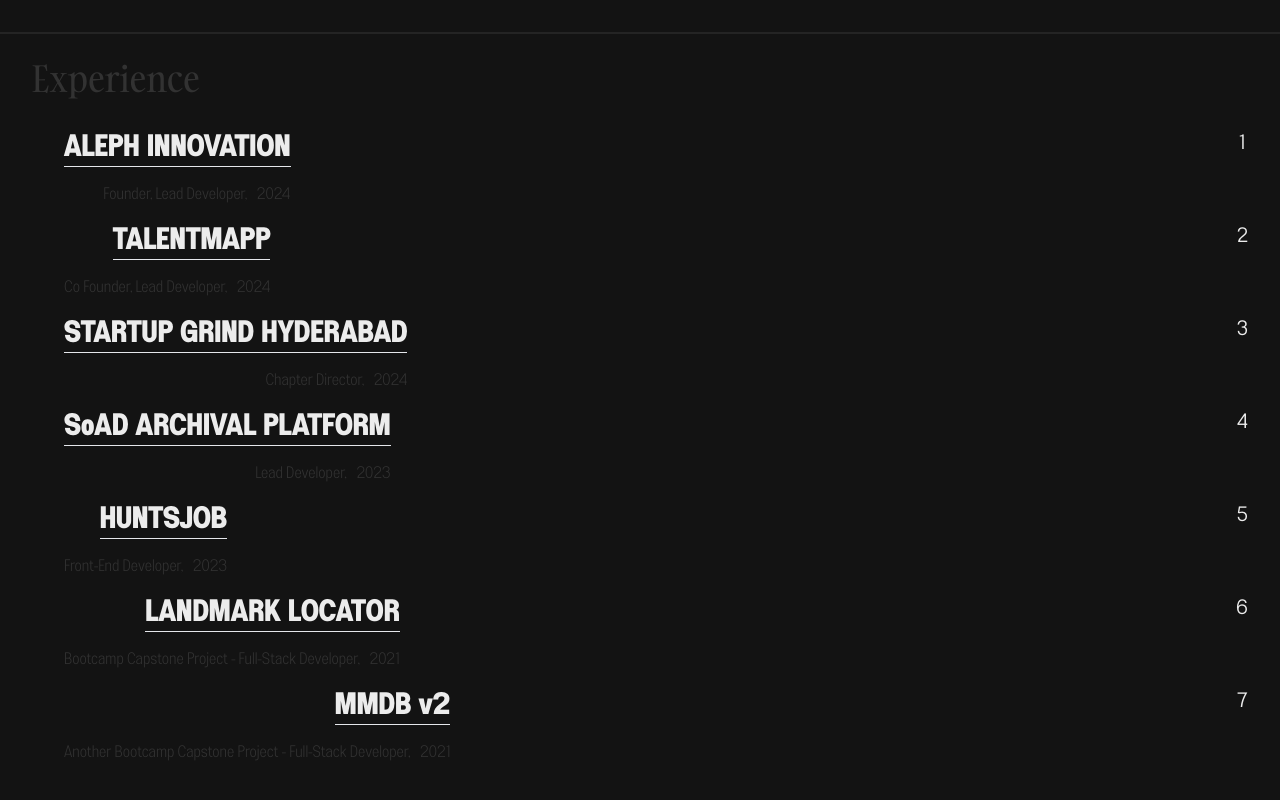
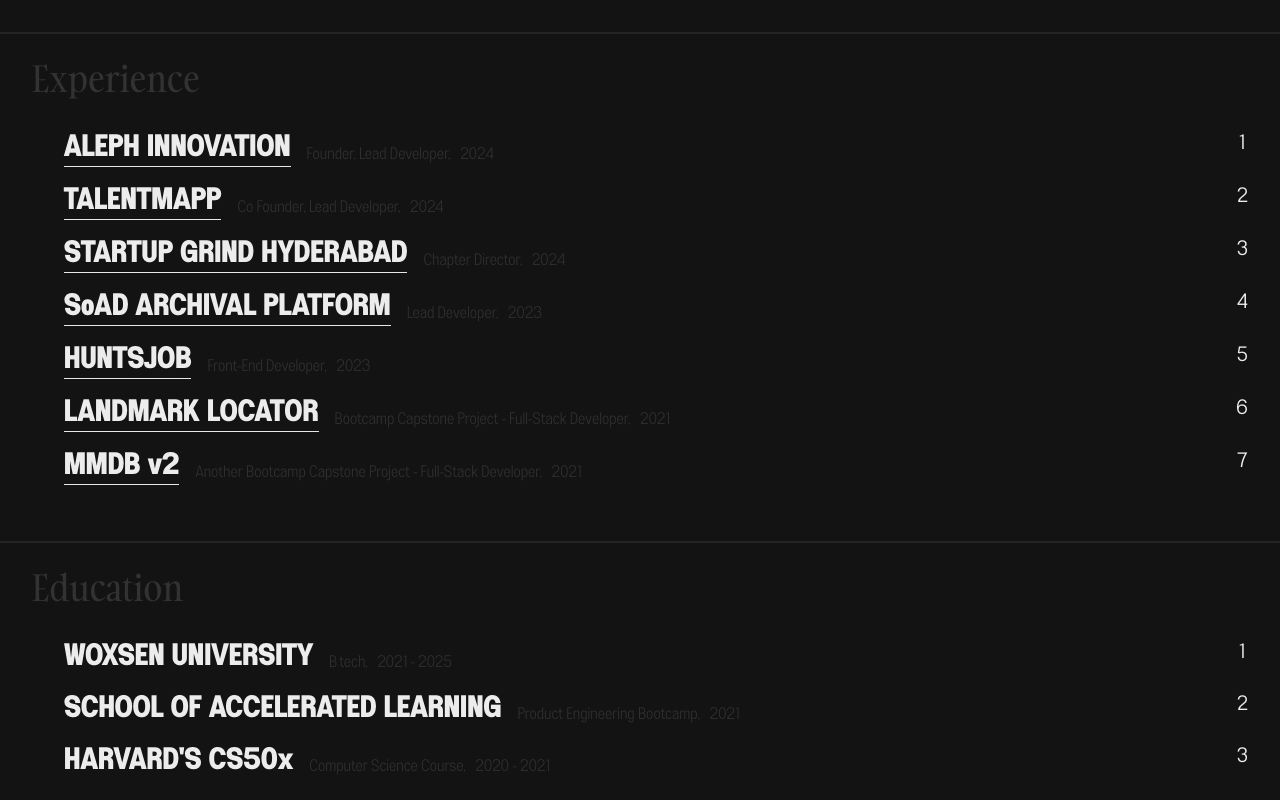
Before and after one commit to starbvuks/portfolio-2024, a Next.js app: page / in a window 1280 px wide. Shown: the part 1160-1960 px from the top of the page. Built offline with nearby package versions, Linux system fonts and the light colour scheme.

Commit message:
flex dir fix

```diff
--- a/src/app/components/Landing.jsx
+++ b/src/app/components/Landing.jsx
@@ -306,7 +306,7 @@ const Landing = () => {
           <div className="flex flex-col gap-2 md:gap-4 font-black pl-4 md:pl-8 py-4 md:py-8 w-full">
             {data.experience.items.map((item, index) => (
               <div key={index} className="flex justify-between w-full">
-                <div className="flex flex-col gap-2 md:gap-4 md:flex md:items-end">
+                <div className="flex flex-col gap-2 md:gap-4 md:flex md:flex-row md:items-end">
                   <a
                     href={item.url}
                     className={
@@ -368,7 +368,7 @@ const Landing = () => {
           <div className="flex flex-col gap-1 md:gap-4 font-black pl-4 md:pl-8 py-4 md:py-8 w-full">
             {data.education.items.map((item, index) => (
               <div key={index} className="flex justify-between w-full">
-                <div className="flex flex-col gap-0 md:gap-4 md:flex md:items-end">
+                <div className="flex flex-col gap-0 md:gap-4 md:flex md:flex-row md:items-end">
                   <a
                     href={item.url}
                     className="hover:text-[#8BCD00] cursor-pointer transition mt-2 md:mt-0"
```
